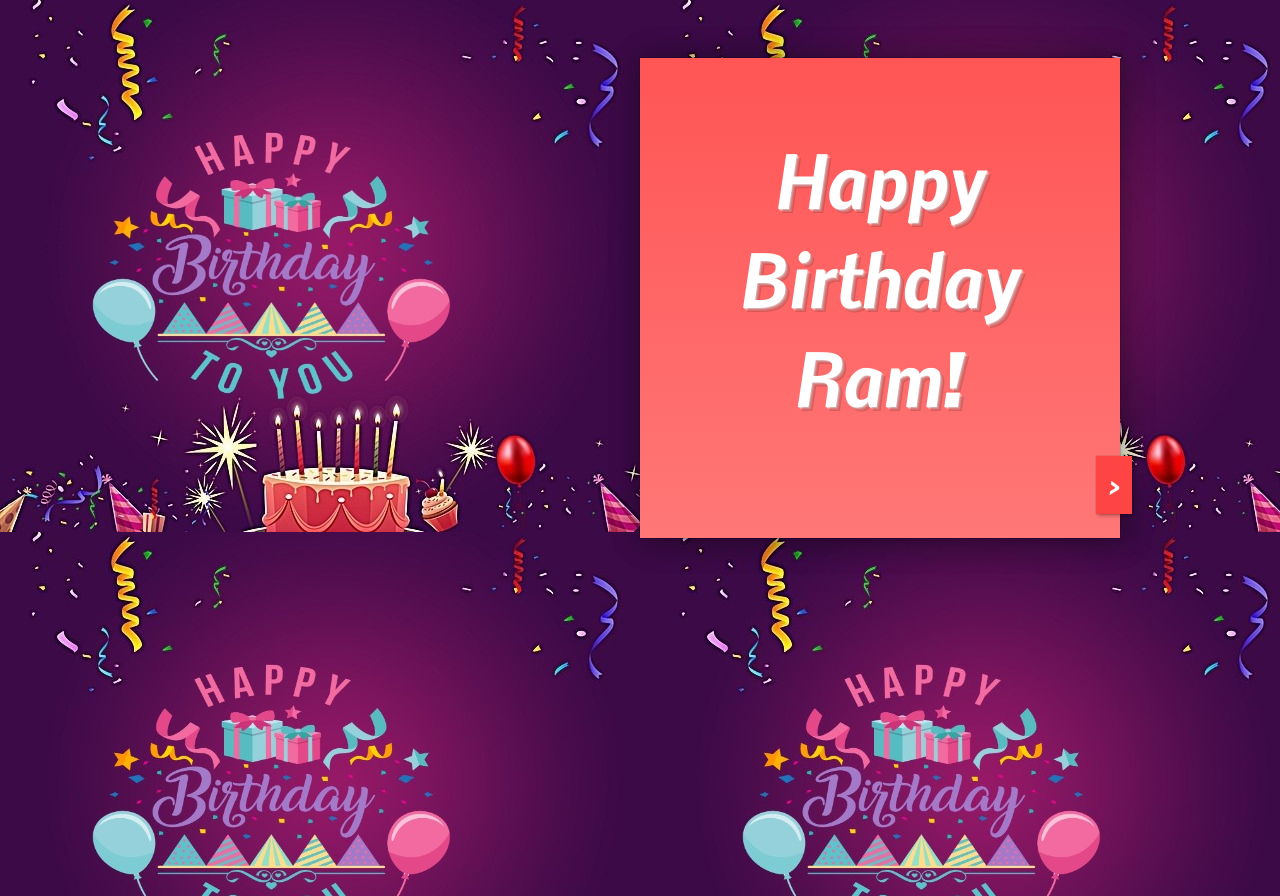
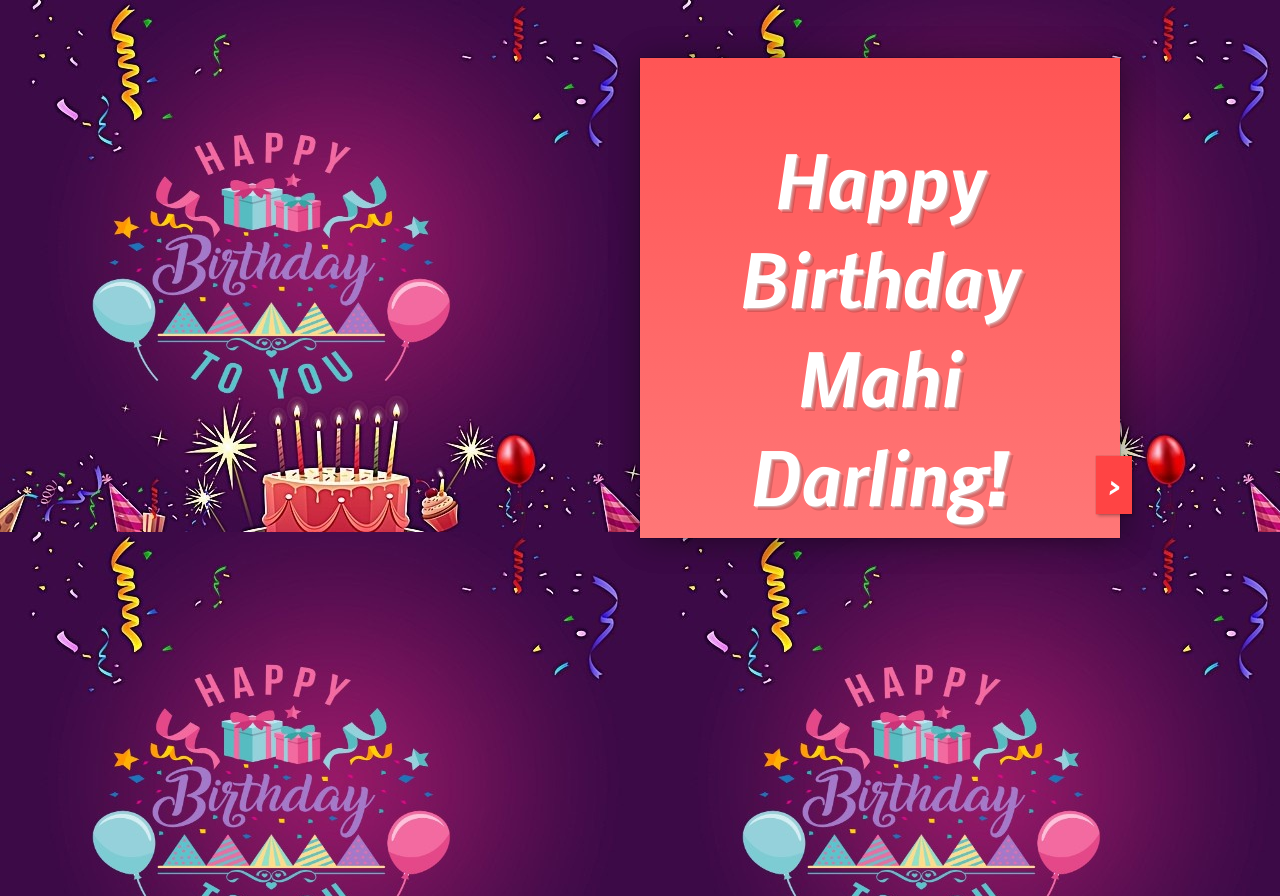
Before and after one commit to EnnetiMounika/birthday-site, a plain HTML site: page Birthday.html in a window 1280 px wide. Drawn offline with Linux system fonts and the light colour scheme.

Commit message:
Update Birthday.html

```diff
--- a/Birthday.html
+++ b/Birthday.html
@@ -207,7 +207,7 @@ footer {
     </div>
     <div id="card-front">
       <div class="wrap">
-        <h1>Happy Birthday Ram!</h1>
+        <h1>Happy Birthday Mahi Darling!</h1>
       </div>
       <button id="open">&gt;</button>
       <button id="close">&lt;</button>
```
